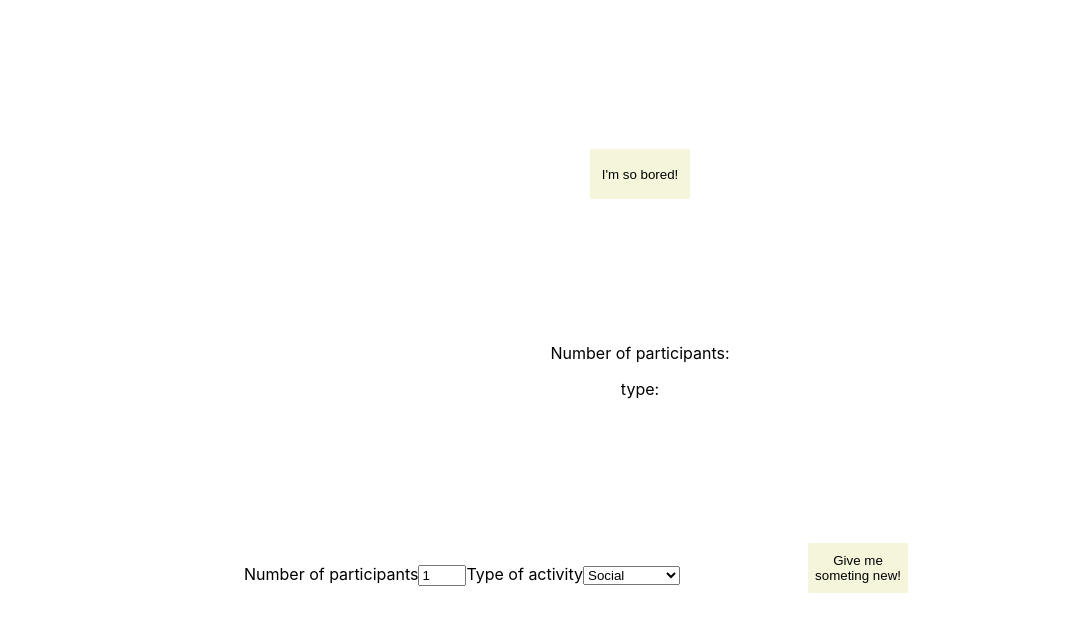
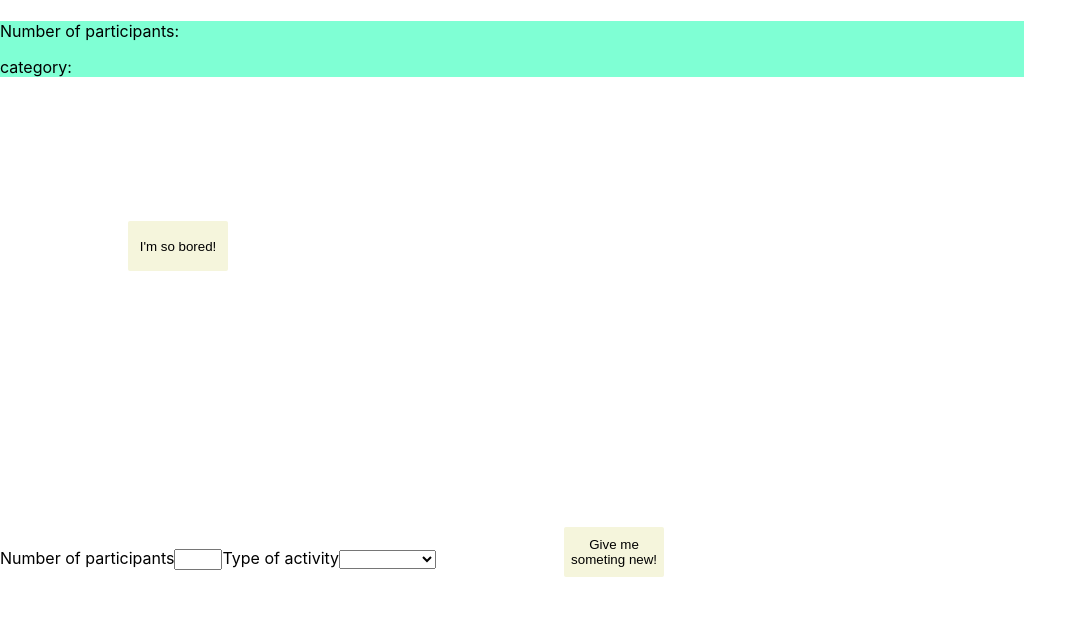
Before and after one commit to NellySP/Im-so-bored, a React (Create React App) app: page / in a window 1280 px wide. Shown: the top 632 px of the page, without its empty margins (0-1087 px from the left). Built offline with nearby package versions, Linux system fonts and the light colour scheme; no server answers.

Commit message:
moved paragraphs

```diff
--- a/src/App.css
+++ b/src/App.css
@@ -1,22 +1,3 @@
-.app {
-  text-align: center;
-}
-
-.app-header {
-  background-color: #282c34;
-  display: flex;
-  flex-direction: column;
-  align-items: center;
-  justify-content: center;
-  color: white;
-}
-
-.app-body {
-  background-color: blueviolet;
-  width: 100%;
-  height: 100x;
-}
-
 .activity-wrapper {
   background-color: aquamarine;
   width: 80%;
--- a/src/App.js
+++ b/src/App.js
@@ -6,14 +6,24 @@ import { useState } from "react";
 
 function App() {
   const [activity, setActivity] = useState();
-
+  const [type, setType] = useState();
+  const [participants, setParticipants] = useState();
   return (
     <div className="app">
-      {/* <div className="activity-wrapper"> */}
-      <h1>{activity}</h1>
-      {/* </div> */}
+      <div className="activity-wrapper">
+        <h1>{activity}</h1>
+        <p>Number of participants: {participants}</p>
+        <p>category: {type}</p>
+      </div>
       <RandomActivity activity={activity} setActivity={setActivity} />
-      <SpecifyActivity activity={activity} setActivity={setActivity} />
+      <SpecifyActivity
+        activity={activity}
+        setActivity={setActivity}
+        type={type}
+        setType={setType}
+        participants={participants}
+        setParticipants={setParticipants}
+      />
     </div>
   );
 }
--- a/src/components/SpecifyActivity/index.js
+++ b/src/components/SpecifyActivity/index.js
@@ -1,10 +1,16 @@
 import Button from "../Button";
 import React, { useState, useEffect } from "react";
 
-const SpecifyActivity = ({ activity, setActivity }) => {
-  const [participants, setParticipants] = useState();
+const SpecifyActivity = ({
+  activity,
+  setActivity,
+  type,
+  setType,
+  participants,
+  setParticipants,
+}) => {
+  // const [participants, setParticipants] = useState();
   const [inputParticipants, setinputParticipants] = useState();
-  const [type, setType] = useState();
   const [inputType, setInputType] = useState();
 
   const getActivity = async () => {
@@ -30,8 +36,8 @@ const SpecifyActivity = ({ activity, setActivity }) => {
 
   return (
     <div>
-      <p>Number of participants: {participants}</p>
-      <p>type: {type}</p>
+      {/* <p>Number of participants: {participants}</p>
+      <p>category: {type}</p> */}
       <div className="participants-form">
         <label htmlFor="participants">Number of participants</label>
         <input
@@ -41,15 +47,11 @@ const SpecifyActivity = ({ activity, setActivity }) => {
           id="participants"
           min="1"
           max="5"
-          defaultValue={1}
+          // defaultValue={1}
         />
         <label htmlFor="type">Type of activity</label>
-        <select
-          name="type"
-          id="type"
-          defaultValue={"social"}
-          onChange={changeType}
-        >
+        <select name="type" id="type" onChange={changeType}>
+          <option value=""></option>
           <option value="">Random</option>
           <option value="education">Education</option>
           <option value="recreational">Recreational</option>
```
